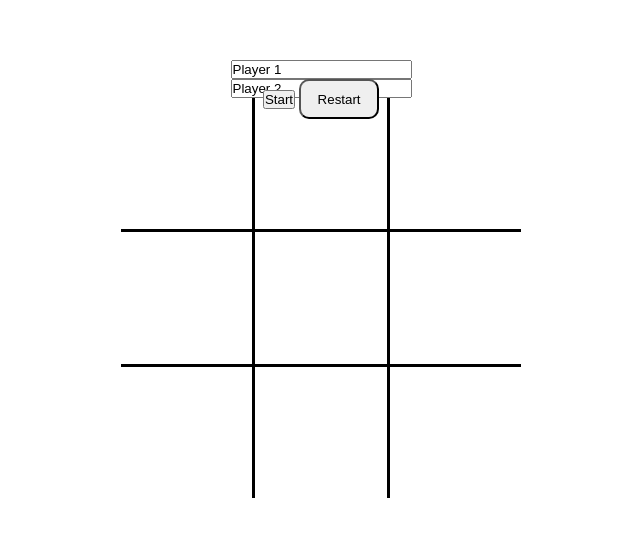
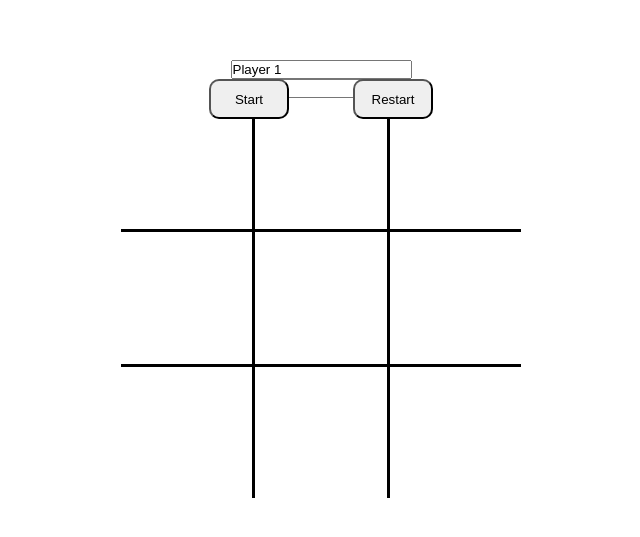
Before and after one commit to N0tAdm1n/tic-tac-toe, a plain HTML site: page index.html in a window 1280 px wide. Shown: the part 121-658 px from the top of the page, without its empty margins (319-959 px from the left). Drawn offline with Linux system fonts and the light colour scheme.

Commit message:
Change .restart to buttons-container > button

```diff
--- a/styles.css
+++ b/styles.css
@@ -16,10 +16,11 @@ body {
     width: fit-content;
     margin: 0 auto;
 }
-.restart {
+.buttons-container > button {
     width: 80px;
     height: 40px;
     border-radius: 10px;
+    margin: 0 30px;
 }
 .board {
     width: 400px;
```
